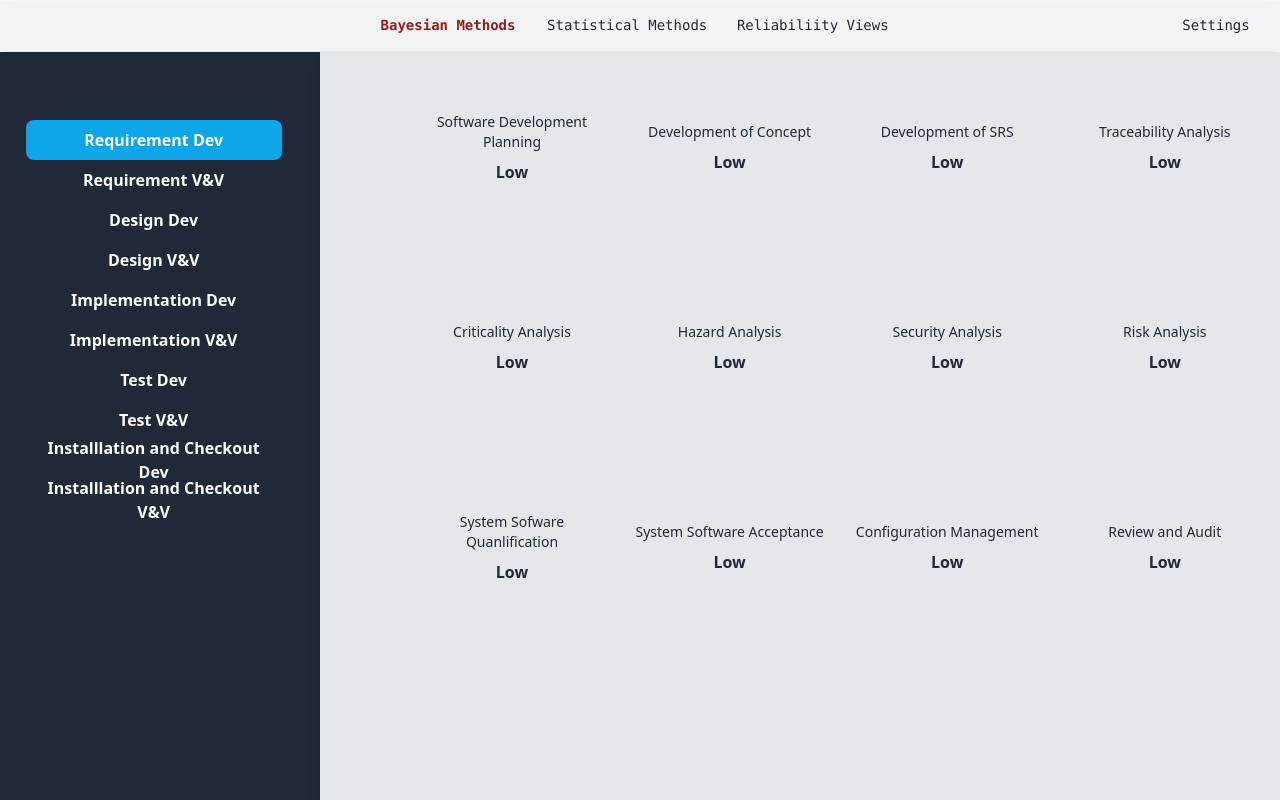
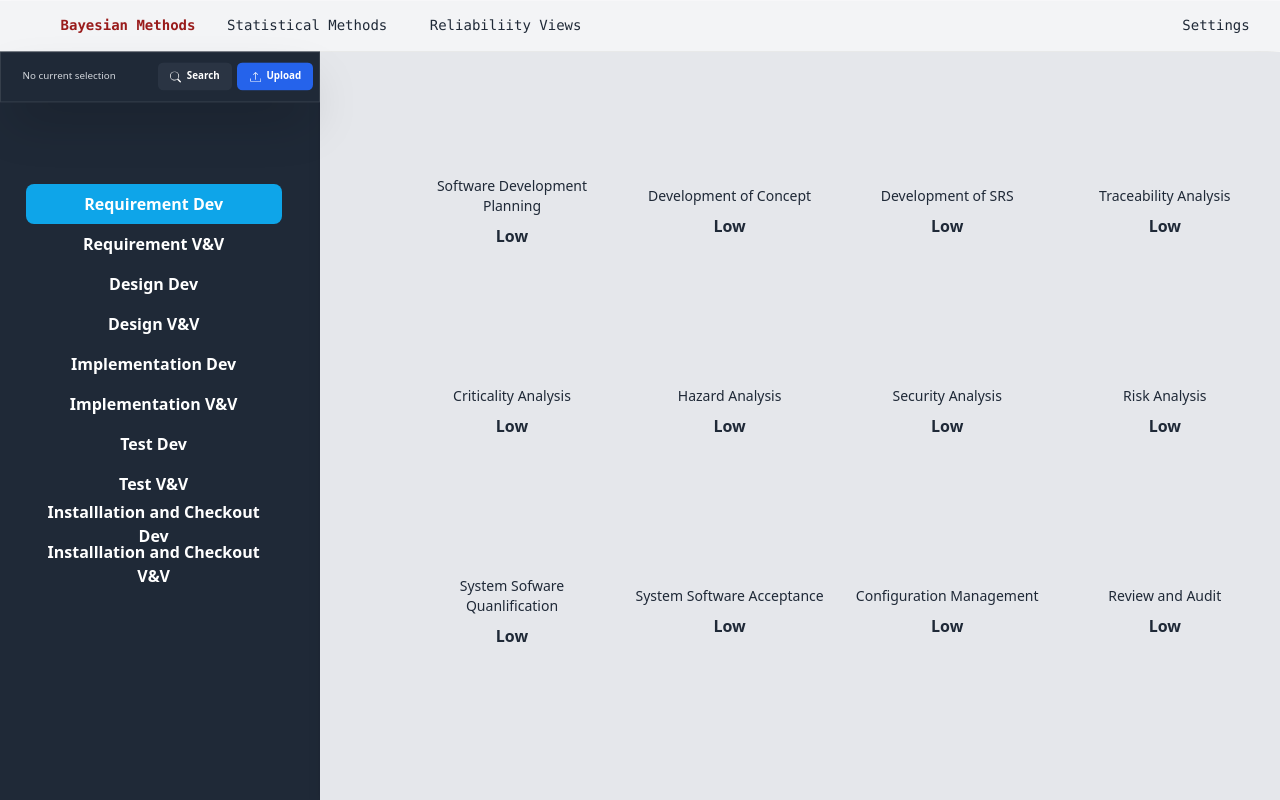
Before and after one commit to mahammadyusifov/npp-web-proto, a React (Vite) app: page / in a window 1280 px wide. Built offline with nearby package versions, Linux system fonts and the light colour scheme.

Commit message:
Aug19 - SelectionBar READY

```diff
--- a/src/BayesianPage.tsx
+++ b/src/BayesianPage.tsx
@@ -1,13 +1,59 @@
-import Background from "./components/BayesianPage/background"
-import Menu from "./components/BayesianPage/menu"
+import React, { useState } from 'react';
+import Background from "./components/BayesianPage/background";
+import Menu from "./components/BayesianPage/menu";
+import { TABS } from "./constants/tabs";
+import SelectionBar from './utilities/searchbar';
+
+const initializeState = () => {
+  const initialState = {};
+  TABS.forEach(tab => {
+    tab.children.forEach(child => {
+      const key = `${tab.label}/${child.label}`;
+      initialState[key] = child.values[0];
+    });
+  });
+  return initialState;
+};
+
 function BayesianPage() {
 
+  const [activeLabel, setActiveLabel] = useState('Requirement Dev');
+  const [dropdownValues, setDropdownValues] = useState(initializeState());
+
+  const handleSelectionChange = (key, value) => {
+    setDropdownValues(prevDropdownValues => ({
+      ...prevDropdownValues,
+      [key]: value,
+    }));
+  };
+
+  const activeLabelAndDropdowns = TABS.find(tab => tab.label === activeLabel);
 
   return (
     <>
-     <Background />
-    <Menu />
+      <Background />
+
+      <SelectionBar
+        width="25%"
+        height="6.4%"
+        shape="sharp-rectangle"
+        x="12.5%"
+        y="9.6%"
+        color="bg-gray-800"
+        scale={0.7}
+      />
+
+      <Menu
+        activeLabel={activeLabel}
+        setActiveLabel={setActiveLabel}
+        dropdownValues={dropdownValues}
+        handleSelectionChange={handleSelectionChange}
+        activeLabelAndDropdowns={activeLabelAndDropdowns}
+      />
+
+
     </>
-  )
+  );
 }
-export default BayesianPage
+
+export default BayesianPage;
--- a/src/components/BayesianPage/menu.tsx
+++ b/src/components/BayesianPage/menu.tsx
@@ -1,45 +1,25 @@
+import React from 'react';
 import Button from "../../utilities/button";
 import DropDown from "../../utilities/dropdown";
-import { useState } from "react";
 import { TABS } from "../../constants/tabs";
 
-const initializeState = () => {
-  const initialState = {};
-  TABS.forEach(tab => {
-    tab.children.forEach(child => {
-      const key = `${tab.label}/${child.label}`; //  key = Requirement Dev/Software Development Planning
-      initialState[key] = child.values[0]; // initialState = {key : low}
-    });
-  });
-  return initialState;
-};
-
-const Menu = () => {
-
+// The component now accepts all the data and functions it needs as props.
+const Menu = ({
+  activeLabel,
+  setActiveLabel,
+  dropdownValues,
+  handleSelectionChange,
+  activeLabelAndDropdowns
+}) => {
   const labels = TABS.map(tab => tab.label);
-
   const labelSeparation = 5;
-
   const dropdownXSeparation = 17;
   const dropdownYSeparation = 25;
 
-  const [activeLabel, setActiveLabel] = useState('Requirement Dev');
+  // All useState hooks and handler functions have been removed.
+  // It now relies entirely on the props passed from BayesianPage.
 
-  const [dropdownValues, setDropdownValues] = useState(initializeState());
-
-  const handleSelectionChange = (key, value) => {
-    setDropdownValues(prevDropdownValues => ({
-      ...prevDropdownValues,
-      [key]: value,
-    }));
-  };
-
-  const activeLabelAndDropdowns = TABS.find(tab => tab.label === activeLabel);
-
-
-
-return (
-
+  return (
     <>
       {labels.map((label, index) => (
         <Button
@@ -48,7 +28,7 @@ return (
           active={activeLabel === label}
           onClick={() => setActiveLabel(label)}
           x={'2%'}
-          y={`${15 + index * labelSeparation}%`}
+          y={`${23 + index * labelSeparation}%`}
           width={'20%'}
           height={'5%'}
           shape={'smooth'}
@@ -60,13 +40,13 @@ return (
         return (
           <DropDown
             key={uniqueKey}
-            label = {child.label}
+            label={child.label}
             label_color="text-gray-800"
             options={child.values}
             selectedOption={dropdownValues[uniqueKey] || child.values[0]}
             onSelect={(value) => handleSelectionChange(uniqueKey, value)}
-            x={`${40 + (activeLabelAndDropdowns.children.indexOf(child) % 4) * dropdownXSeparation}%`} // Increased separation
-            y={`${17 + Math.floor(activeLabelAndDropdowns.children.indexOf(child) / 4) * dropdownYSeparation}%`} // Increased separation
+            x={`${40 + (activeLabelAndDropdowns.children.indexOf(child) % 4) * dropdownXSeparation}%`}
+            y={`${25 + Math.floor(activeLabelAndDropdowns.children.indexOf(child) / 4) * dropdownYSeparation}%`}
             width="15%"
             height="15%"
             textColor="text-gray-800"
--- a/src/components/NavigationBar/layout.tsx
+++ b/src/components/NavigationBar/layout.tsx
@@ -6,11 +6,11 @@ const Layout = ({ children }) => {
     <>
         <NavigationBar>
 
-          <NavItem text="Bayesian Methods" position={{ x: '35%', y: '50%' }} />
+          <NavItem text="Bayesian Methods" position={{ x: '10%', y: '50%' }} />
 
-          <NavItem text = "Statistical Methods" position={{ x: '49%', y: '50%' }} />
+          <NavItem text = "Statistical Methods" position={{ x: '24%', y: '50%' }} />
 
-          <NavItem text = "Reliabiliity Views" position={{ x: '63.5%', y: '50%' }} />
+          <NavItem text = "Reliabiliity Views" position={{ x: '39.5%', y: '50%' }} />
 
           <NavItem text = "Settings" position={{ x: '95%', y: '50%' }} />
 
--- /dev/null
+++ b/src/utilities/searchbar.tsx
@@ -0,0 +1,135 @@
+import React, { useState, useRef } from 'react';
+
+// Icons now accept a 'size' prop to be dynamically sized.
+const SearchIcon = ({ size }) => (
+  <svg xmlns="http://www.w3.org/2000/svg" width={size} height={size} fill="currentColor" viewBox="0 0 16 16">
+    <path d="M11.742 10.344a6.5 6.5 0 1 0-1.397 1.398h-.001c.03.04.062.078.098.115l3.85 3.85a1 1 0 0 0 1.415-1.414l-3.85-3.85a1.007 1.007 0 0 0-.115-.1zM12 6.5a5.5 5.5 0 1 1-11 0 5.5 5.5 0 0 1 11 0z"/>
+  </svg>
+);
+
+const UploadIcon = ({ size }) => (
+    <svg xmlns="http://www.w3.org/2000/svg" width={size} height={size} fill="currentColor" viewBox="0 0 16 16">
+        <path d="M.5 9.9a.5.5 0 0 1 .5.5v2.5a1 1 0 0 0 1 1h12a1 1 0 0 0 1-1v-2.5a.5.5 0 0 1 1 0v2.5a2 2 0 0 1-2 2H2a2 2 0 0 1-2-2v-2.5a.5.5 0 0 1 .5-.5z"/>
+        <path d="M7.646 1.146a.5.5 0 0 1 .708 0l3 3a.5.5 0 0 1-.708.708L8.5 2.707V11.5a.5.5 0 0 1-1 0V2.707L5.354 4.854a.5.5 0 1 1-.708-.708l3-3z"/>
+    </svg>
+);
+
+
+const SelectionBar = ({
+  width = '500px',
+  height = '60px',
+  shape = 'smooth-rectangle', // 'sharp-rectangle' or 'smooth-rectangle'
+  x = '50%',
+  y = '50%',
+  color = 'bg-gray-800',
+  scale = 1, // New prop to control the scale of internal elements
+}) => {
+  const [selectionName, setSelectionName] = useState('No current selection');
+  const fileInputRef = useRef(null);
+
+  const handleSearchClick = () => {
+    fileInputRef.current.click();
+  };
+
+  const handleFileChange = (event) => {
+    const file = event.target.files[0];
+    if (file) {
+      setSelectionName(file.name);
+    }
+  };
+
+  const handleUploadClick = () => {
+    console.log('Upload button clicked. No action configured.');
+  };
+
+  // --- SIZING CALCULATIONS BASED ON SCALE PROP ---
+  // Define base sizes for when scale is 1.
+  const baseFontSize = 14;
+  const baseIconSize = 16;
+  const baseButtonHeight = 40;
+  const baseButtonPaddingX = 16;
+  const baseGap = 8;
+  const baseContainerPadding = 8;
+
+  // Calculate the actual sizes by multiplying the base by the scale prop.
+  const fontSize = baseFontSize * scale;
+  const iconSize = baseIconSize * scale;
+  const buttonHeight = baseButtonHeight * scale;
+  const buttonPaddingX = baseButtonPaddingX * scale;
+  const gap = baseGap * scale;
+  const containerPadding = baseContainerPadding * scale;
+
+  // --- DYNAMIC STYLING ---
+  const containerStyle = {
+    position: 'absolute',
+    top: y,
+    left: x,
+    width: width,
+    height: height,
+    transform: 'translate(-50%, -50%)',
+    padding: `${containerPadding}px`,
+    gap: `${gap}px`,
+  };
+
+  const selectionTextStyle = {
+    fontSize: `${fontSize}px`,
+  };
+
+  const buttonStyle = {
+    height: `${buttonHeight}px`,
+    paddingLeft: `${buttonPaddingX}px`,
+    paddingRight: `${buttonPaddingX}px`,
+    fontSize: `${fontSize}px`,
+    // Ensure the border-radius scales nicely with the button height
+    borderRadius: `${8 * scale}px`,
+  };
+
+  const shapeClass = shape === 'smooth-rectangle' ? 'rounded-xl' : 'rounded-none';
+
+  return (
+    <div
+      style={containerStyle}
+      className={`flex items-center ${color} ${shapeClass} shadow-2xl border border-white/10`}
+    >
+      <input
+        type="file"
+        accept=".json"
+        ref={fileInputRef}
+        onChange={handleFileChange}
+        className="hidden"
+      />
+
+      {/* Section 1: Selection Text */}
+      <div className="flex-grow px-4">
+        <p className="text-gray-300 truncate" style={selectionTextStyle} title={selectionName}>
+          {selectionName}
+        </p>
+      </div>
+
+      {/* Section 2: Action Buttons */}
+      <div className="flex items-center" style={{ gap: `${gap}px` }}>
+        {/* Search Button */}
+        <button
+          onClick={handleSearchClick}
+          style={buttonStyle}
+          className="flex items-center justify-center bg-gray-700/50 hover:bg-gray-600/80 text-white font-semibold transition-all duration-200 focus:outline-none focus:ring-2 focus:ring-offset-2 focus:ring-offset-gray-800 focus:ring-white"
+        >
+          <SearchIcon size={iconSize} />
+          <span style={{ marginLeft: `${gap}px` }}>Search</span>
+        </button>
+
+        {/* Upload Button */}
+        <button
+          onClick={handleUploadClick}
+          style={buttonStyle}
+          className="flex items-center justify-center bg-blue-600 hover:bg-blue-500 text-white font-semibold transition-all duration-200 focus:outline-none focus:ring-2 focus:ring-offset-2 focus:ring-offset-gray-800 focus:ring-white"
+        >
+          <UploadIcon size={iconSize} />
+          <span style={{ marginLeft: `${gap}px` }}>Upload</span>
+        </button>
+      </div>
+    </div>
+  );
+};
+
+export default SelectionBar;
```
